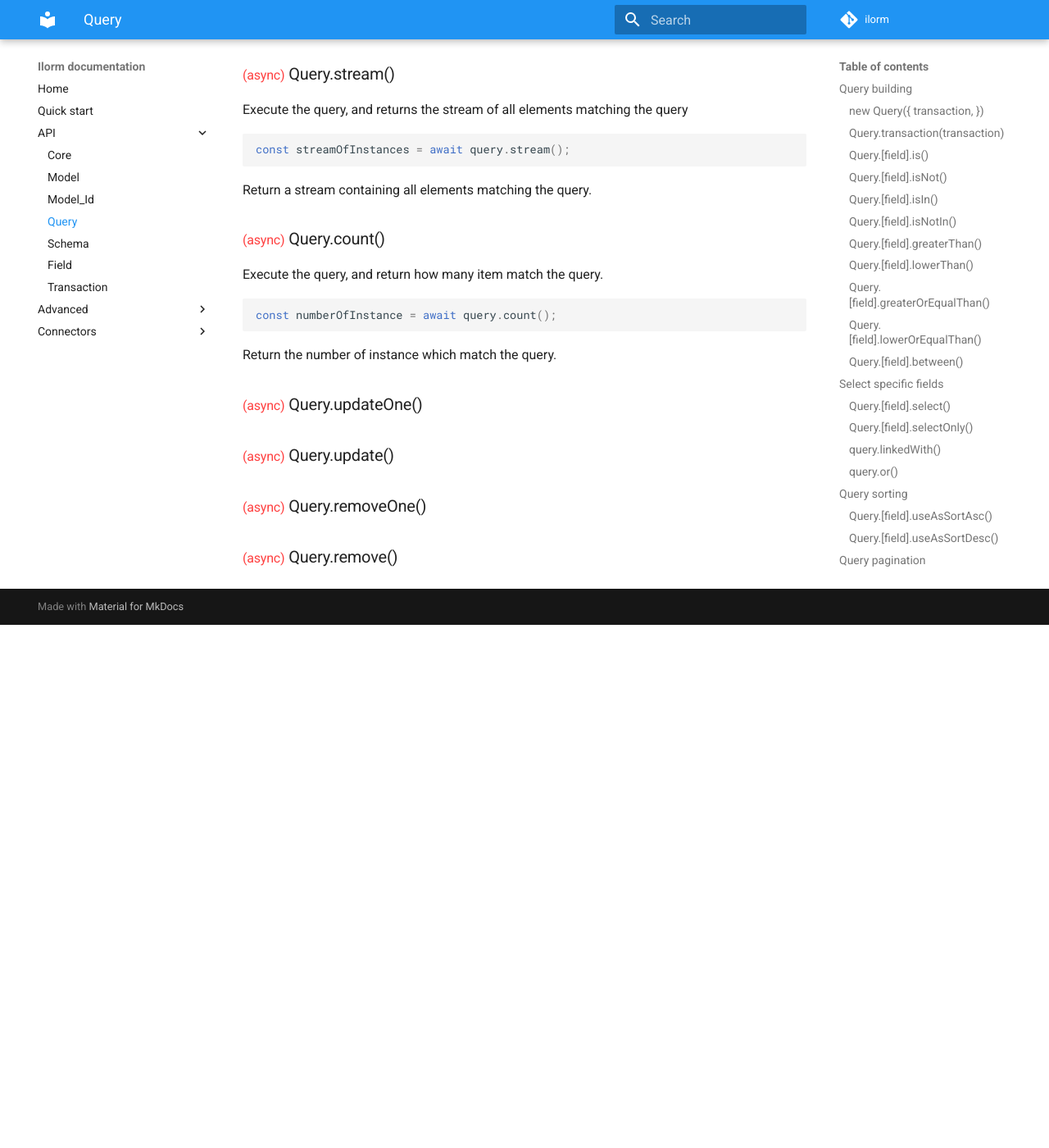
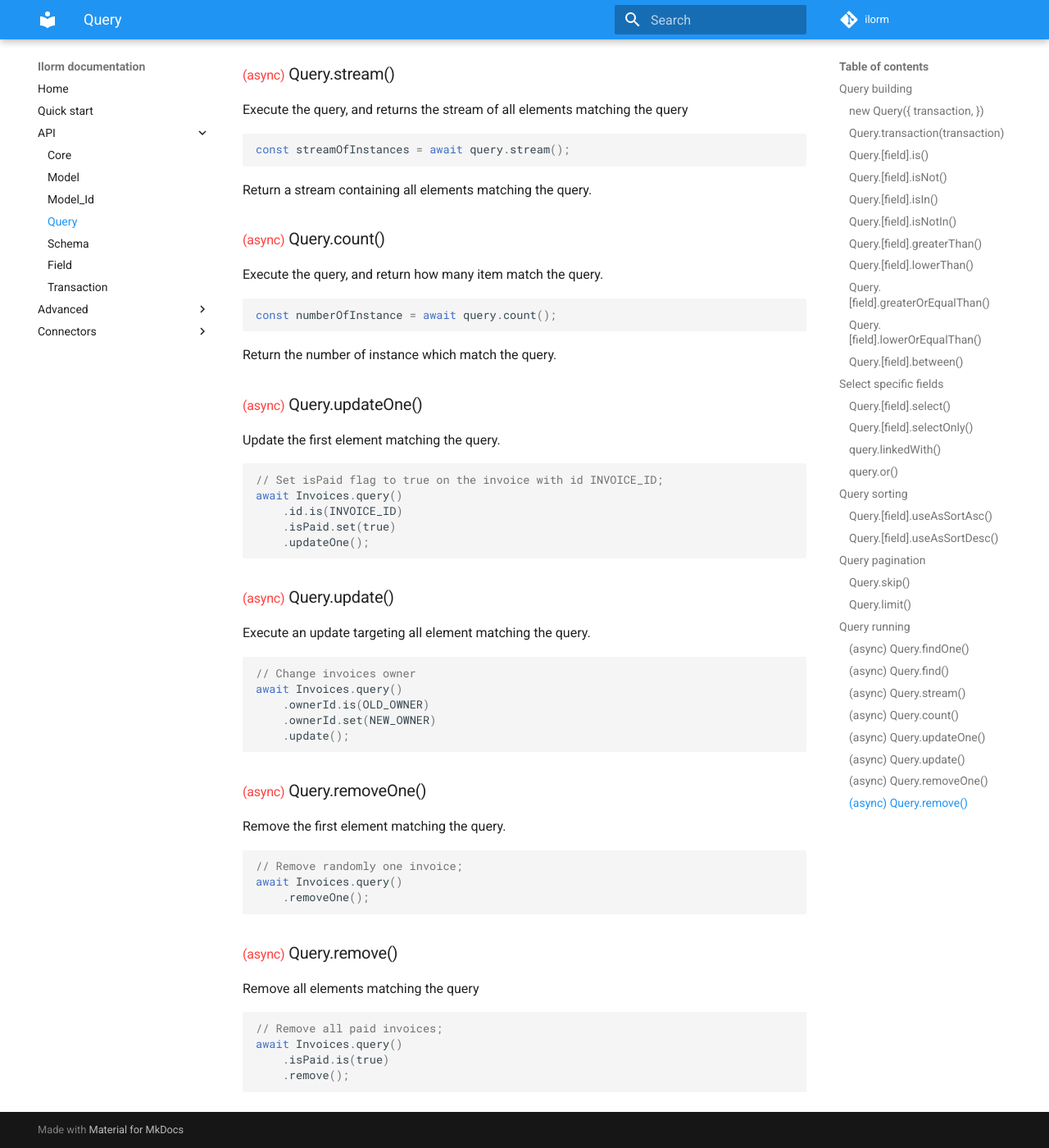
Before and after one commit to ilorm/ilorm.github.io, an MkDocs documentation site: the page built from source/api/query.md, in a window 1280 px wide and 1400 px high, scrolled down 7542 px. Shown: the whole window at 82% size. Built offline with MkDocs 1.6.1 and Material for MkDocs 9.7.7, drawn with Linux system fonts in a browser that asks for light colours; comment, search, counter and statistics services are not loaded; before the commit the page ends 8304 px from its top, so only the background shows below that.

Commit message:
ADD missing documentation on query update and remove operations

````diff
--- a/source/api/query.md
+++ b/source/api/query.md
@@ -305,9 +305,39 @@
 Return the number of instance which match the query.
 
 ### <small style="color:red;">(async)</small> Query.updateOne()
+Update the first element matching the query.
+
+```javascript
+// Set isPaid flag to true on the invoice with id INVOICE_ID;
+await Invoices.query()
+    .id.is(INVOICE_ID)
+    .isPaid.set(true)
+    .updateOne();
+```
 
 ### <small style="color:red;">(async)</small> Query.update()
+Execute an update targeting all element matching the query.
+```javascript
+// Change invoices owner
+await Invoices.query()
+    .ownerId.is(OLD_OWNER)
+    .ownerId.set(NEW_OWNER)
+    .update();
+```
 
 ### <small style="color:red;">(async)</small> Query.removeOne()
+Remove the first element matching the query.
+```javascript
+// Remove randomly one invoice;
+await Invoices.query()
+    .removeOne();
+```
 
 ### <small style="color:red;">(async)</small> Query.remove()
+Remove all elements matching the query
+```javascript
+// Remove all paid invoices;
+await Invoices.query()
+    .isPaid.is(true)
+    .remove();
+```
````
Also changed, not shown: docs/api/query/index.html (+26 -0 lines), docs/sitemap.xml (+14 -14 lines), docs/search/search_index.json, 1 other file.
